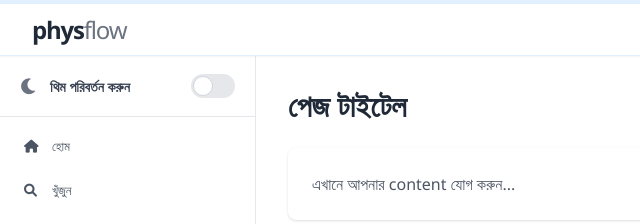
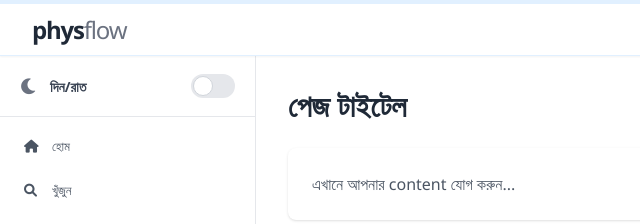
Before and after one commit to physflow/physflow.github.io, a plain HTML site: page index.html in a window 1280 px wide. Shown: the top 224 px of the page, 0-640 px from the left. Drawn offline with nearby package versions, Linux system fonts and the light colour scheme; a script that the page names is missing.

Commit message:
Update index.html

```diff
--- a/index.html
+++ b/index.html
@@ -4,6 +4,9 @@
     <meta charset="UTF-8">
     <meta name="viewport" content="width=device-width, initial-scale=1.0">
     <title>physflow - QnA and Research</title>
+<meta name="description" content="বাংলা ভাষায় পদার্থবিজ্ঞানের প্রশ্নোত্তর ও গবেষণার প্লাটফর্ম">
+<meta property="og:title" content="physflow - QnA and Research">
+<meta property="og:description"content="বাংলা ভাষায় পদার্থবিজ্ঞানের প্রশ্নোত্তর ও গবেষণার প্লাটফর্ম">
     <script src="https://cdn.tailwindcss.com"></script>
     <link rel="stylesheet" href="https://cdnjs.cloudflare.com/ajax/libs/font-awesome/6.0.0/css/all.min.css">
 
@@ -94,7 +97,7 @@
     <div class="px-5 py-4 border-b dark:border-gray-700 flex items-center justify-between sticky top-0 bg-white dark:bg-[#1a1a1b] z-10">
         <div class="flex items-center gap-3">
             <i id="theme-icon" class="fas fa-moon text-lg text-gray-500 dark:text-gray-400"></i>
-            <span class="text-[14px] font-semibold text-gray-700 dark:text-gray-200">থিম পরিবর্তন করুন</span>
+            <span class="text-[14px] font-semibold text-gray-700 dark:text-gray-200">দিন/রাত</span>
         </div>
 
         <label class="relative inline-flex items-center cursor-pointer">
```
